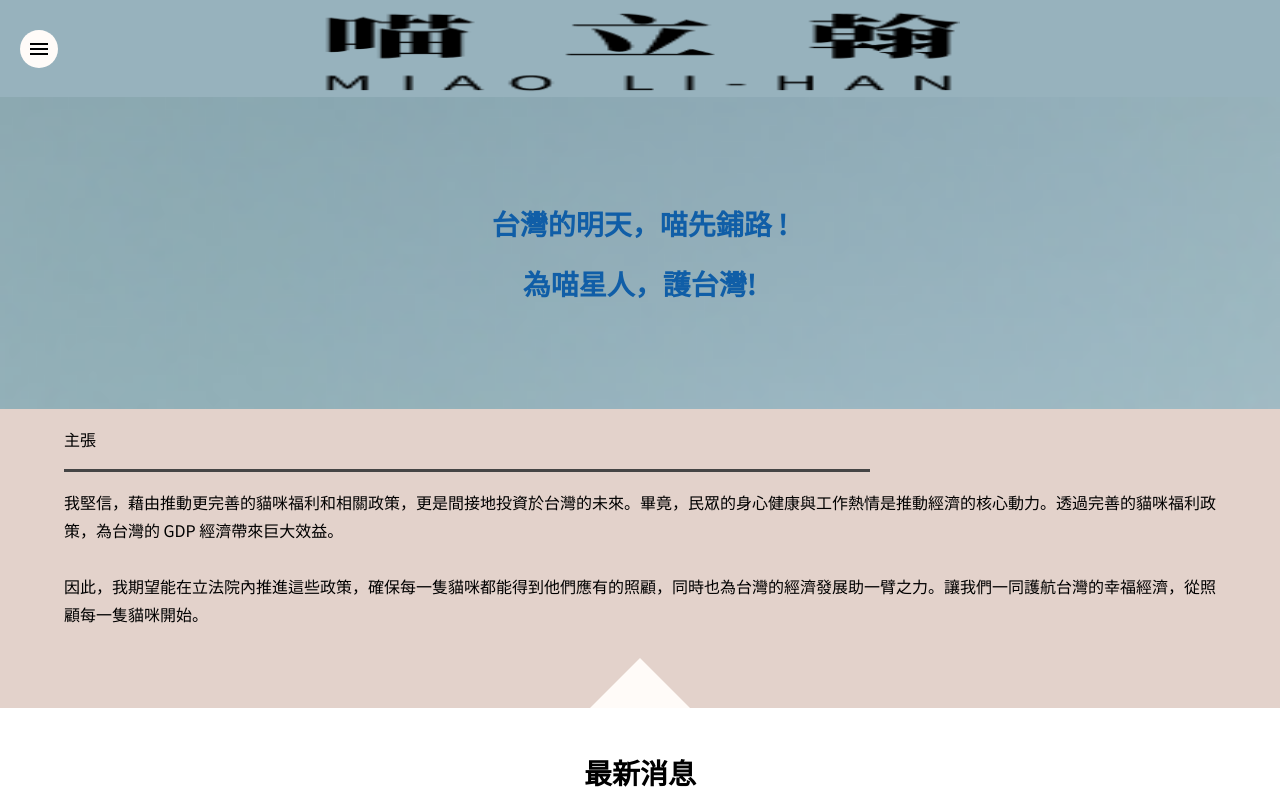
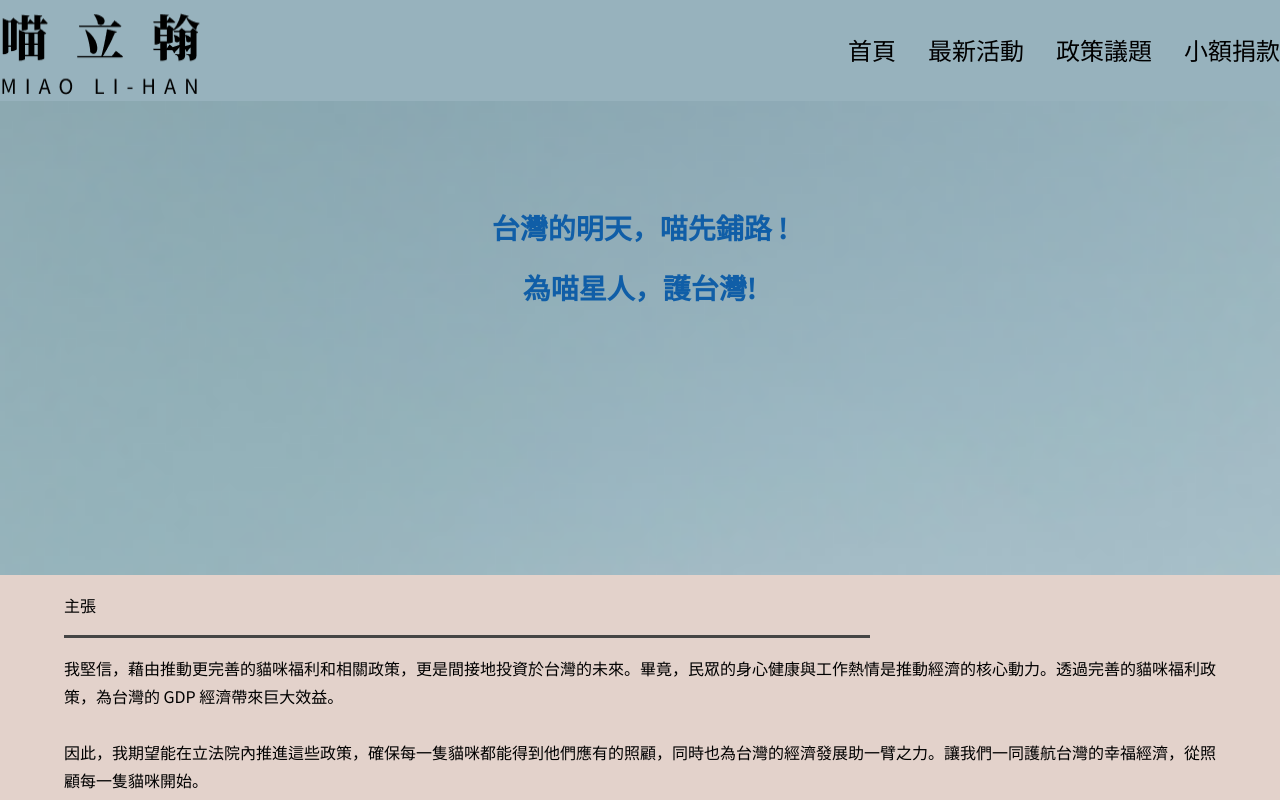
Before and after one commit to flybearr/2023_the_f2e_first, a React (Vite) app: page / in a window 1280 px wide. Shown: the top 800 px of the page. Built offline with nearby package versions, Linux system fonts and the light colour scheme.

Commit message:
navbar fix

```diff
--- /dev/null
+++ b/src/components/navBar/desktopNavBar.jsx
@@ -0,0 +1,24 @@
+import "../../styles/navBar.scss";
+import { useNavigate } from "react-router-dom";
+import { navBarLinks } from "../../data/links";
+export default function DesktopNavBar() {
+  const navigate = useNavigate();
+  const linkFn = (link) => () => {
+    navigate(link);
+  };
+  const linksDom = navBarLinks.map((v, i) => {
+    return (
+      <h4 key={v + i} onClick={linkFn(v.link)}>
+        {v.title}
+      </h4>
+    );
+  });
+  return (
+    <div className="desktop-navbar">
+      <div className="desktop-img-wrap">
+        <img src="./image/cattext.png" alt="" />
+      </div>
+      <div className="desktop-link-wrap">{linksDom}</div>
+    </div>
+  );
+}
--- a/src/context/pageContext.jsx
+++ b/src/context/pageContext.jsx
@@ -1,4 +1,4 @@
-import { createContext, useEffect, useState } from "react";
+import { createContext, useState } from "react";
 const PageContext = createContext({});
 export default PageContext;
 // eslint-disable-next-line react/prop-types
@@ -12,7 +12,6 @@ export const PageContextProvider = function ({ children }) {
     navigate(link);
     navBarToggle();
   };
-
   return (
     <PageContext.Provider value={{ navBarOpen, navBarToggle, link_to_page }}>
       {children}
--- a/src/layout/layout.jsx
+++ b/src/layout/layout.jsx
@@ -3,6 +3,7 @@ import { useContext } from "react";
 import PageContext from "../context/pageContext";
 import { useMediaQuery } from "react-responsive";
 import MobileNavBar from "../components/navBar/mobileNavBar";
+import DesktopNavBar from "../components/navBar/desktopNavBar";
 
 export default function Layout() {
   const { navBarOpen, navBarToggle, link_to_page } = useContext(PageContext);
@@ -10,17 +11,22 @@ export default function Layout() {
   return (
     <>
       {isMobile ? (
-        <MobileNavBar
-          isOpen={navBarOpen}
-          toggle={navBarToggle}
-          link_to_page={link_to_page}
-        />
+        <>
+          <div className="navBar-icon" onClick={navBarToggle}>
+            <span className="material-symbols-outlined">menu</span>
+          </div>
+          <MobileNavBar
+            isOpen={navBarOpen}
+            toggle={navBarToggle}
+            link_to_page={link_to_page}
+          />
+          <div className="img-wrap">
+            <img src="./image/cattext.png" alt="" />
+          </div>
+        </>
       ) : (
-        ""
+        <DesktopNavBar />
       )}
-      <div className="navBar-icon" onClick={navBarToggle}>
-        <span className="material-symbols-outlined">menu</span>
-      </div>
       <Outlet />
     </>
   );
--- a/src/pages/home.jsx
+++ b/src/pages/home.jsx
@@ -8,9 +8,6 @@ import Footer from "../components/footer";
 export default function Home() {
   return (
     <div className="home-wrap">
-      <div className="img-wrap">
-        <img src="./image/cattext.png" alt="" />
-      </div>
       <section className="home-banner">
         <h3>台灣的明天，喵先鋪路 !</h3>
         <h3>為喵星人，護台灣!</h3>
--- a/src/styles/navBar.scss
+++ b/src/styles/navBar.scss
@@ -1,4 +1,6 @@
 @import "../index.scss";
+
+// 手機版
 
 //圖片 wrap
 .img-wrap {
@@ -74,3 +76,30 @@
     color: $primary;
   }
 }
+
+// 網頁版
+
+.desktop-navbar {
+  width: 100%;
+  display: flex;
+  justify-content: space-between;
+  background-color: rgb(151, 178, 189);
+}
+
+.desktop-img-wrap {
+  img {
+    width: 200px;
+    height: 100px;
+  }
+}
+
+.desktop-link-wrap {
+  height: 100px;
+  display: flex;
+  gap: 2rem;
+  justify-content: center;
+  align-items: center;
+  &:hover {
+    color: $primary;
+  }
+}
--- a/src/styles/pages/home.scss
+++ b/src/styles/pages/home.scss
@@ -5,6 +5,8 @@
 }
 .home-banner {
   width: 100%;
+  height: 250px;
+
   background-image: url("/image/home.png");
   background-repeat: no-repeat;
   background-position: center top, center center;
```
